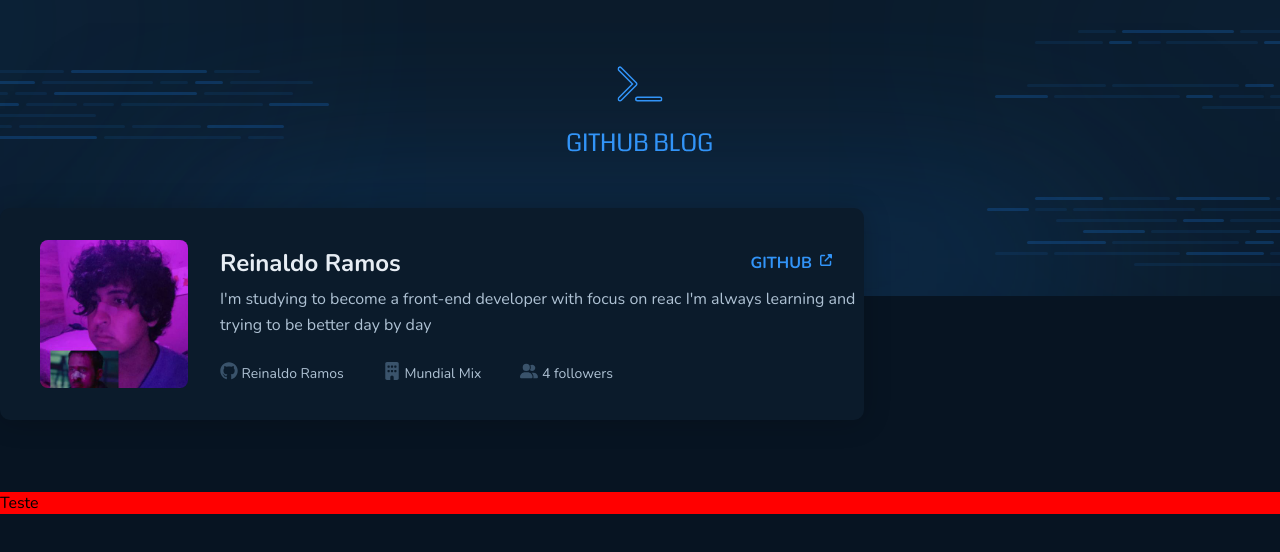
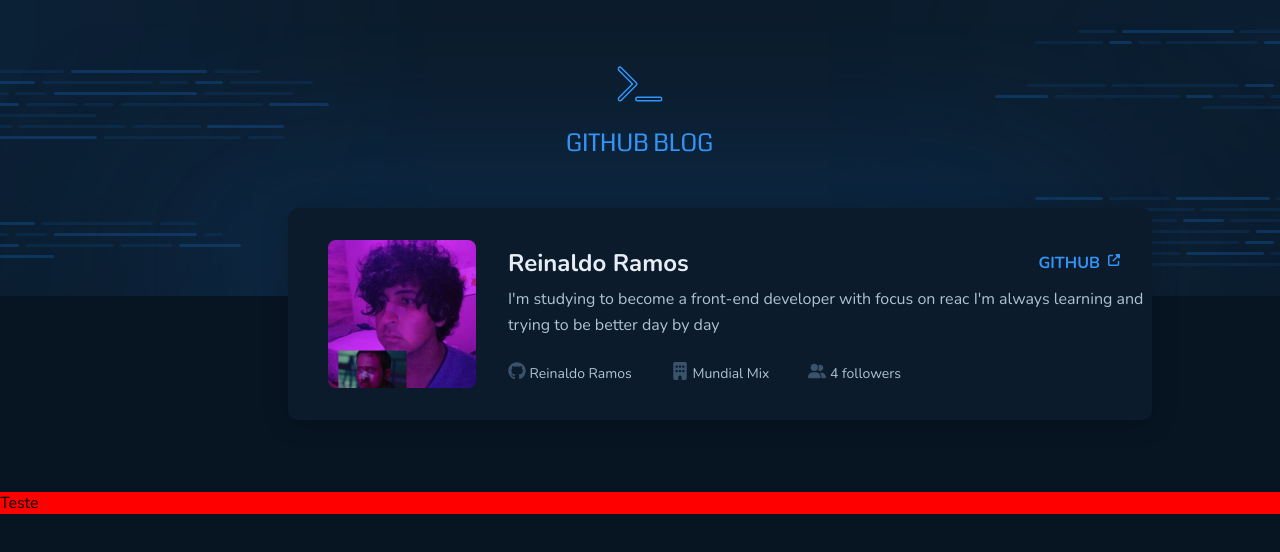
Before and after one commit to ReinaldoARamos/GItHub_Blog, a React (Vite) app: page / in a window 1280 px wide. Shown: the top 552 px of the page. Built offline with nearby package versions, Linux system fonts and the light colour scheme.

Commit message:
dando uns retoques no componente do PRofile que estava bugando o estilo devido a position absolute

```diff
--- a/src/Componentes/Header/Header.tsx
+++ b/src/Componentes/Header/Header.tsx
@@ -1,5 +1,5 @@
 import { HeaderContainer } from "./Styles";
-import cover from '../../../public/Cover.png';
+
 
 
 export function Header() {
--- a/src/Pages/Blog/Components/Profile/styles.ts
+++ b/src/Pages/Blog/Components/Profile/styles.ts
@@ -7,25 +7,13 @@
   margin-top: 1000px;
   border-radius: 10px;
   box-shadow: 0px 2px 28px rgba(0, 0, 0, 0.2);
-
   margin-top: -5.5rem;
+  width: 54rem;
+  background: ${({ theme }) => theme.colors["base-profile"]};
+ margin-left: 288px;
+`;
 
 
-  width: 54rem;
-  background: ${({ theme }) => theme.colors["base-profile"]};
-`;
-
-/*
-width: 100%;
-  min-height: 13.25rem;
-  margin-top: -5.5rem;
-  background: ${({ theme }) => theme.colors["base-profile"]};
-  box-shadow: 0px 2px 28px rgba(0, 0, 0, 0.2);
-  border-radius: 10px;
-  padding: 2rem 2.5rem;
-  display: flex;
-  gap: 2rem;
-* */
 
 export const ProfileContent = styled.div`
   flex: 1;
```
